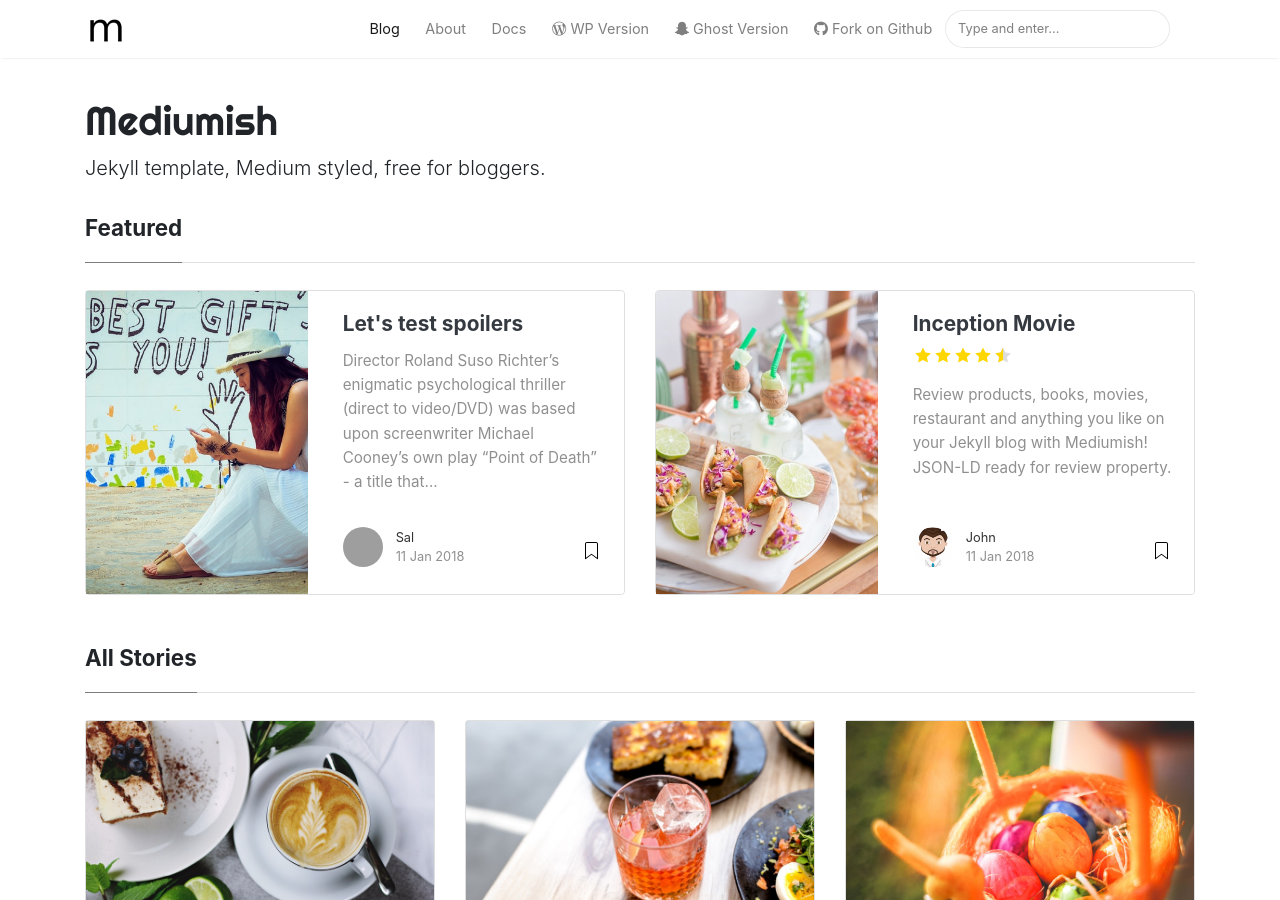
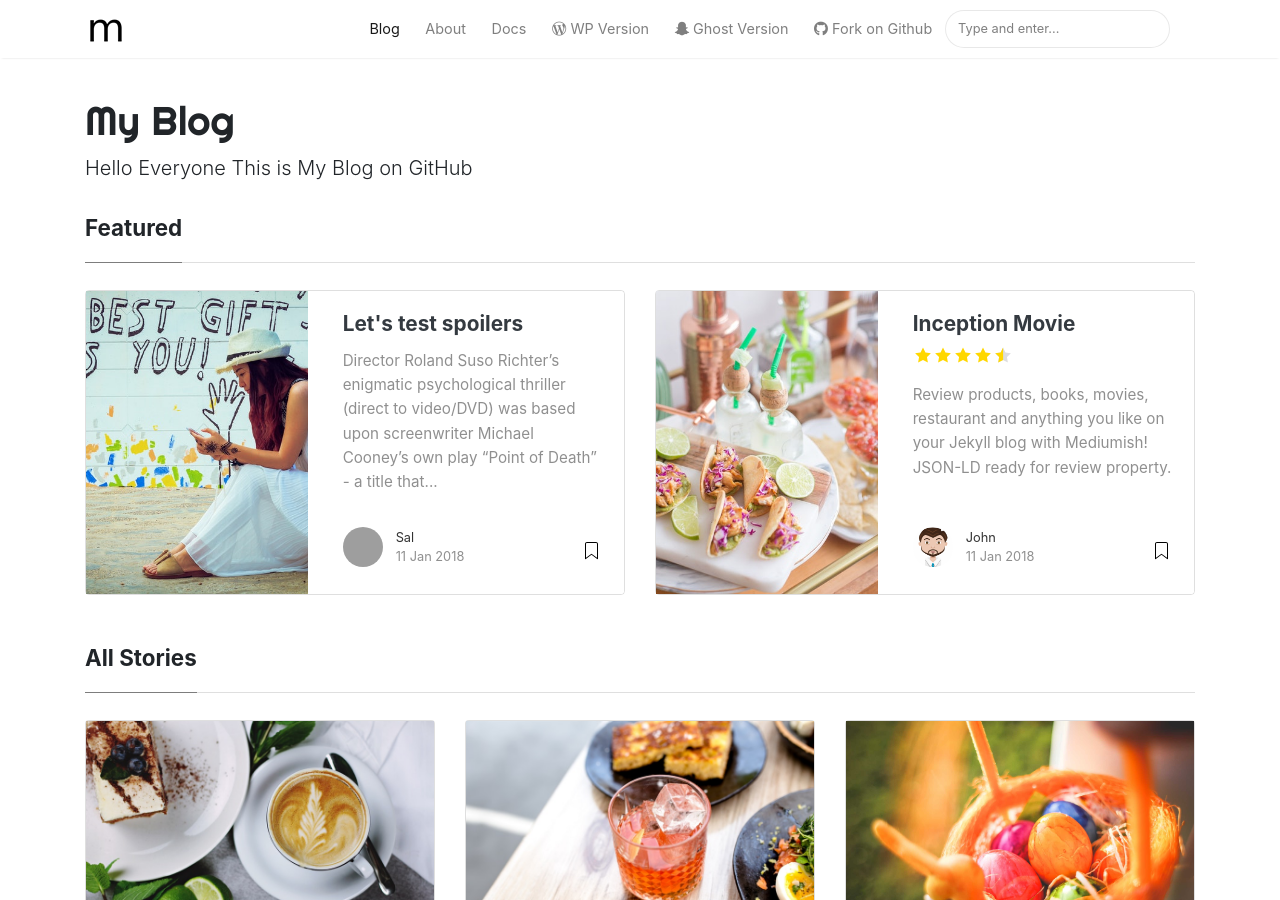
Before and after one commit to learnfie-web/blog, a Jekyll site: the page built from index.html, in a window 1280 px wide and 900 px high. Built offline with Jekyll 4.4.1, drawn with Linux system fonts in a browser that asks for light colours; nearby versions of some CDN libraries; the list of posts is cut into pages by our own code; some of the changed text lies outside the part shown; grey boxes are pictures that could not be loaded.

Commit message:
Update _config.yml

```diff
--- a/_config.yml
+++ b/_config.yml
@@ -1,11 +1,11 @@
 # Site
-name: "Mediumish"
-title: "Mediumish"
-description: "Jekyll template, Medium styled, free for bloggers."
+name: "My Blog"
+title: "My Blog Title"
+description: "Hello Everyone This is My Blog on GitHub"
 logo: 'assets/images/logo.png'
 favicon: 'assets/images/logo.png'
 baseurl: /blog
-google_analytics: 'UA-46278016-1'
+google_analytics: ''
 disqus: 'demowebsite'
 mailchimp-list: 'https://wowthemes.us11.list-manage.com/subscribe/post?u=8aeb20a530e124561927d3bd8&amp;id=8c3d2d214b'
 include: ["_pages"]
```
